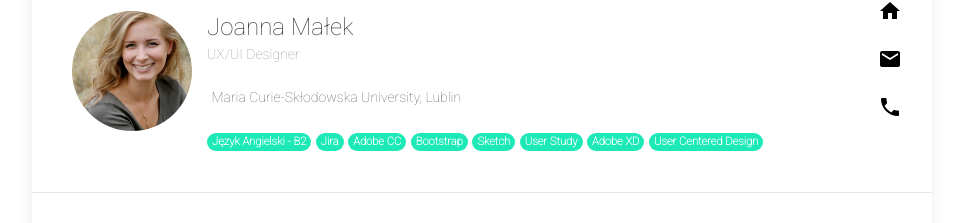
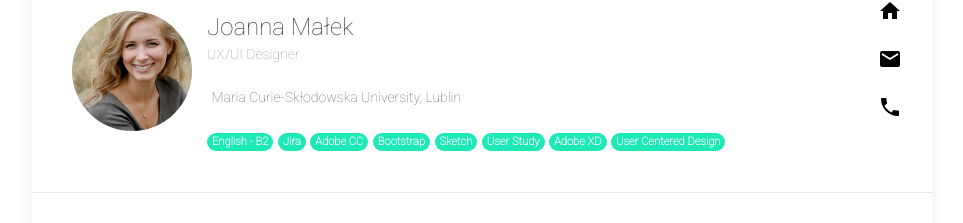
Before and after one commit to uxdev18/cv-online, a plain HTML site: page index.html in a window 1280 px wide. Shown: the part 69-292 px from the top of the page, without its empty margins (158-1121 px from the left). Drawn offline with nearby package versions, Linux system fonts and the light colour scheme.

Commit message:
Translate all to English

```diff
--- a/index.html
+++ b/index.html
@@ -32,7 +32,7 @@
                         <span class="uk-text-small"> Maria Curie-Skłodowska University, Lublin</span>
 
                         <div class="uk-margin-top uk-margin-large-right">
-                            <span class="uk-badge app-badge">Język Angielski - B2</span>
+                            <span class="uk-badge app-badge">English - B2</span>
                             <span class="uk-badge app-badge">Jira</span>
                             <span class="uk-badge app-badge">Adobe CC</span>
                             <span class="uk-badge app-badge">Bootstrap</span>
```
